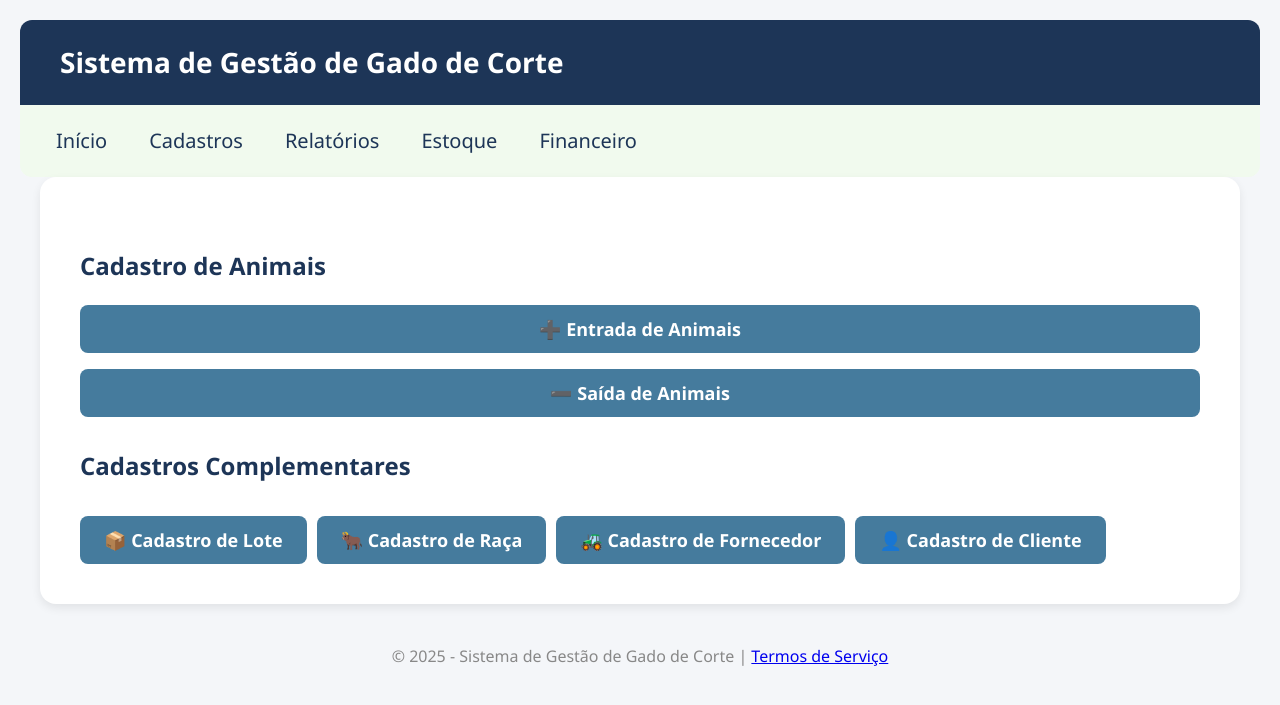
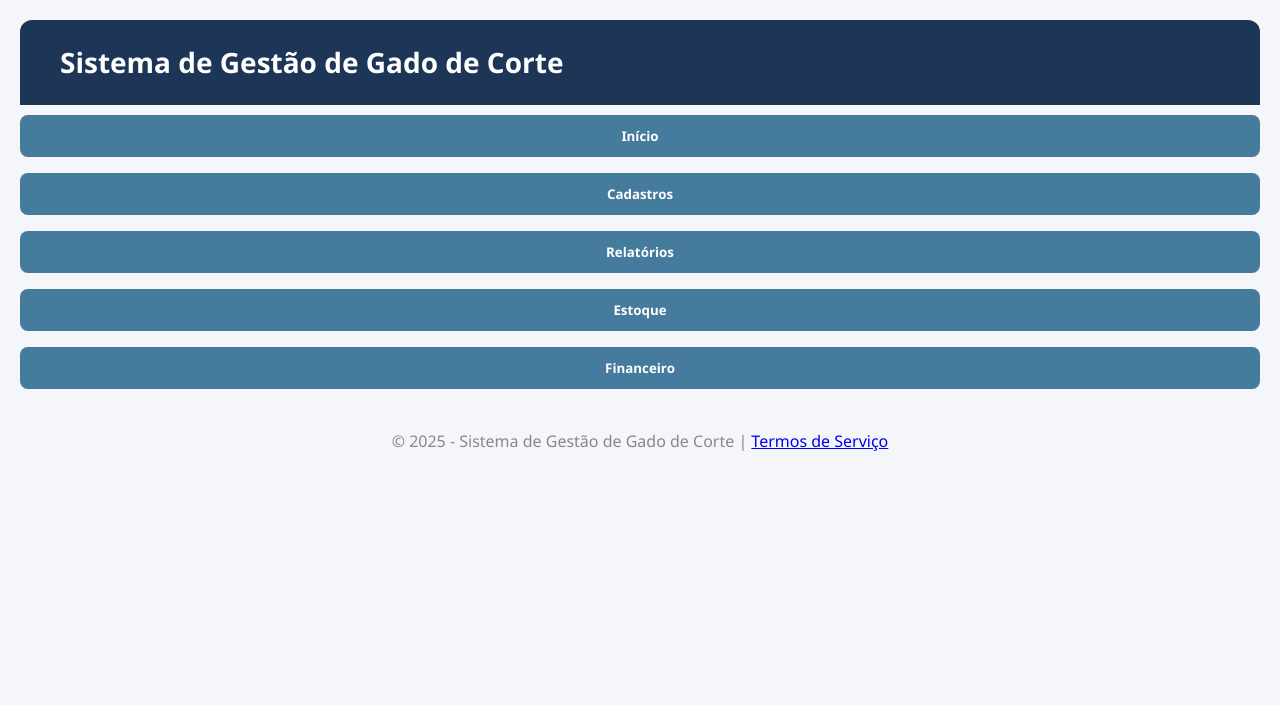
Before and after one commit to AlexC2624/registro, a Flask app: page / in a window 1280 px wide. Shown: the top 705 px of the page. Run offline with Flask 3, Linux system fonts and the light colour scheme; parts of the project's set-up code (start-up, migrations or seed data) failed here and were passed over.

Commit message:
remoção da parte de cadastro

```diff
--- a/templates/index.html
+++ b/templates/index.html
@@ -11,42 +11,13 @@
         <h1>Sistema de Gestão de Gado de Corte</h1>
     </header>
 
-    <nav class="nav">
-        <a href="{{ url_for('index') }}">Início</a>
-        <a href="#">Cadastros</a>
-        <a href="#">Relatórios</a>
-        <a href="#">Estoque</a>
-        <a href="#">Financeiro</a>
-    </nav>
-
-    <div class="container">
-        <h2>Cadastro de Animais</h2>
-
-        <form method="post" action="{{ url_for('index') }}">
-            <button type="submit" name="modo" value="Entrada">➕ Entrada de Animais</button>
-            <button type="submit" name="modo" value="Saída">➖ Saída de Animais</button>
-        </form>
-
-        <h2>Cadastros Complementares</h2>
-
-        <div style="display: flex; flex-wrap: wrap; gap: 10px; margin-top: 10px;">
-            <form action="{{ url_for('json_animal', categoria='lote') }}" method="get">
-                <button type="submit">📦 Cadastro de Lote</button>
-            </form>
-
-            <form action="{{ url_for('json_animal', categoria='raca') }}" method="get">
-                <button type="submit">🐂 Cadastro de Raça</button>
-            </form>
-
-            <form action="{{ url_for('json_animal', categoria='fornecedor') }}" method="get">
-                <button type="submit">🚜 Cadastro de Fornecedor</button>
-            </form>
-
-            <form action="{{ url_for('json_animal', categoria='cliente') }}" method="get">
-                <button type="submit">👤 Cadastro de Cliente</button>
-            </form>
-        </div>
-    </div>
+    <form action="{{ url_for('index') }}" method="post" class="nav">
+        <button type="submit" id="page" name="page" value="inicio">Início</button>
+        <button type="submit" id="page" name="page" value="cadastros">Cadastros</button>
+        <button type="submit" id="page" name="page" value="relatorios">Relatórios</button>
+        <button type="submit" id="page" name="page" value="estoque">Estoque</button>
+        <button type="submit" id="page" name="page" value="financeiro">Financeiro</button>
+    </form>
 
     <footer>
         &copy; 2025 - Sistema de Gestão de Gado de Corte | <a href="{{ url_for('tos') }}">Termos de Serviço</a>
```
